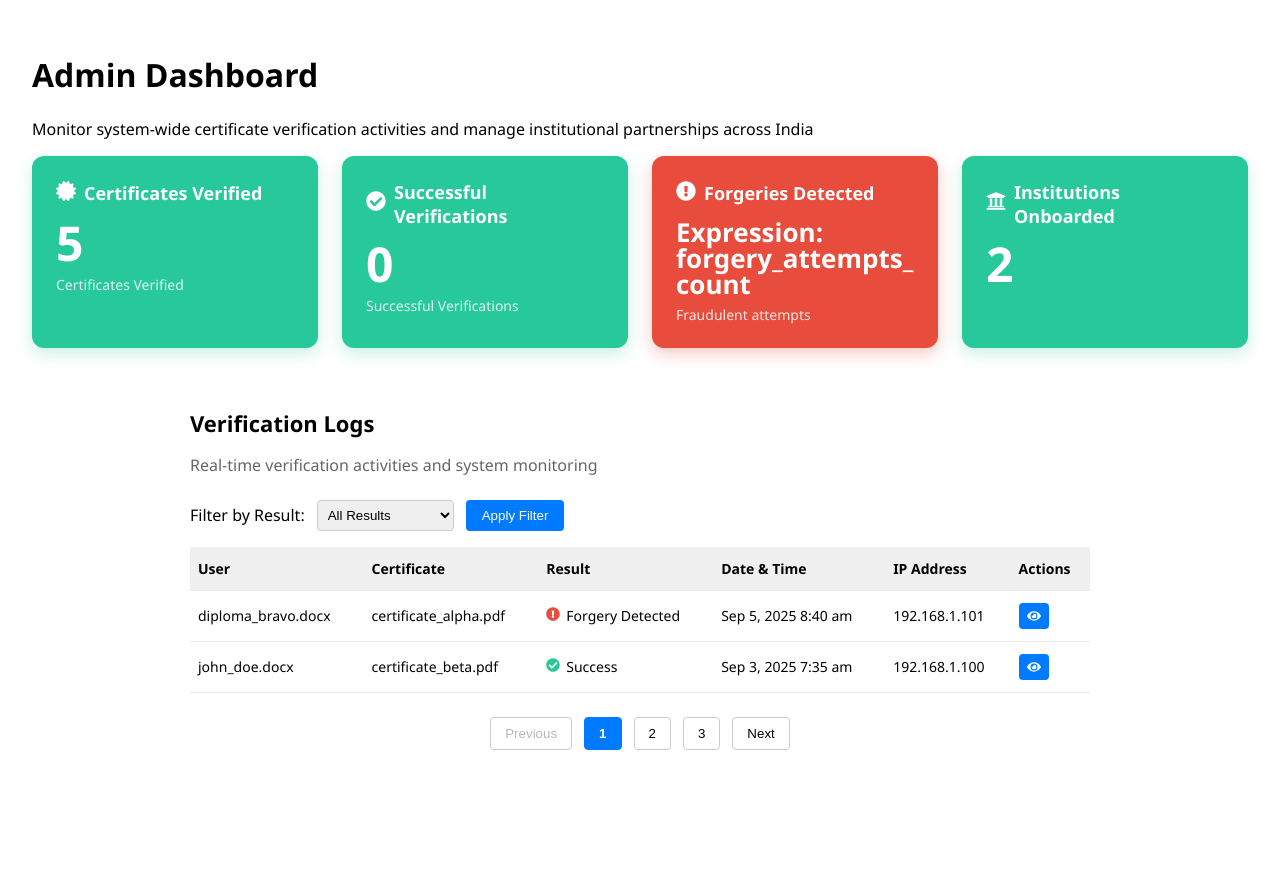
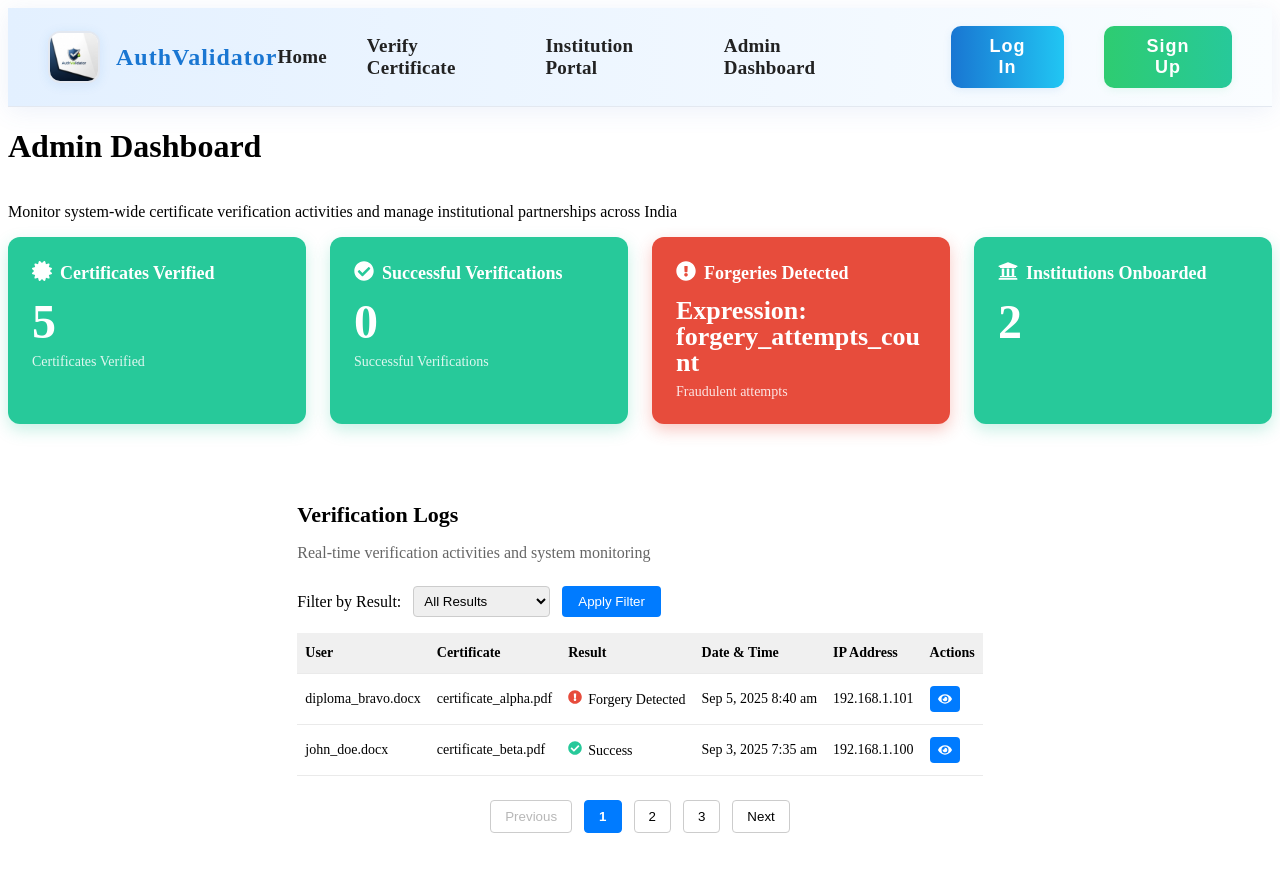
Before and after one commit to darshankerkar/AuthValidator, a React (Vite) app: page /AuthValidator/admin-dashboard in a window 1280 px wide. Shown: the top 872 px of the page. Before the commit the page ends 822 px from the top, so only its background shows below. Built offline with nearby package versions, Linux system fonts and the light colour scheme; no server answers.

Commit message:
add header to dashboard page

```diff
--- a/src/pages/Dashboard.jsx
+++ b/src/pages/Dashboard.jsx
@@ -1,5 +1,6 @@
 import React, { useState } from "react";
 import { FaCertificate, FaCheckCircle, FaExclamationCircle, FaUniversity, FaEye } from "react-icons/fa";
+import { Header  } from "../components/Header";
 
 const statsCardsData = [
   { id: 1, value: 5, label: "Certificates Verified", color: "#27c99a", icon: <FaCertificate /> },
@@ -55,8 +56,10 @@ const Dashboard = () => {
       ? verificationLogsData
       : verificationLogsData.filter((log) => log.result === filterResult);
 
-  return (
-    <div style={{ padding: 24, fontFamily: "'Segoe UI', Tahoma, Geneva, Verdana, sans-serif" }}>
+
+        return (
+    <div style={{  minHeight: "100vh", display: "flex", flexDirection: "column" }}>
+        <Header />
         <h1 textAlign="centre">Admin Dashboard</h1>
         <p>Monitor system-wide certificate verification activities and manage institutional partnerships across India</p>
 
```
